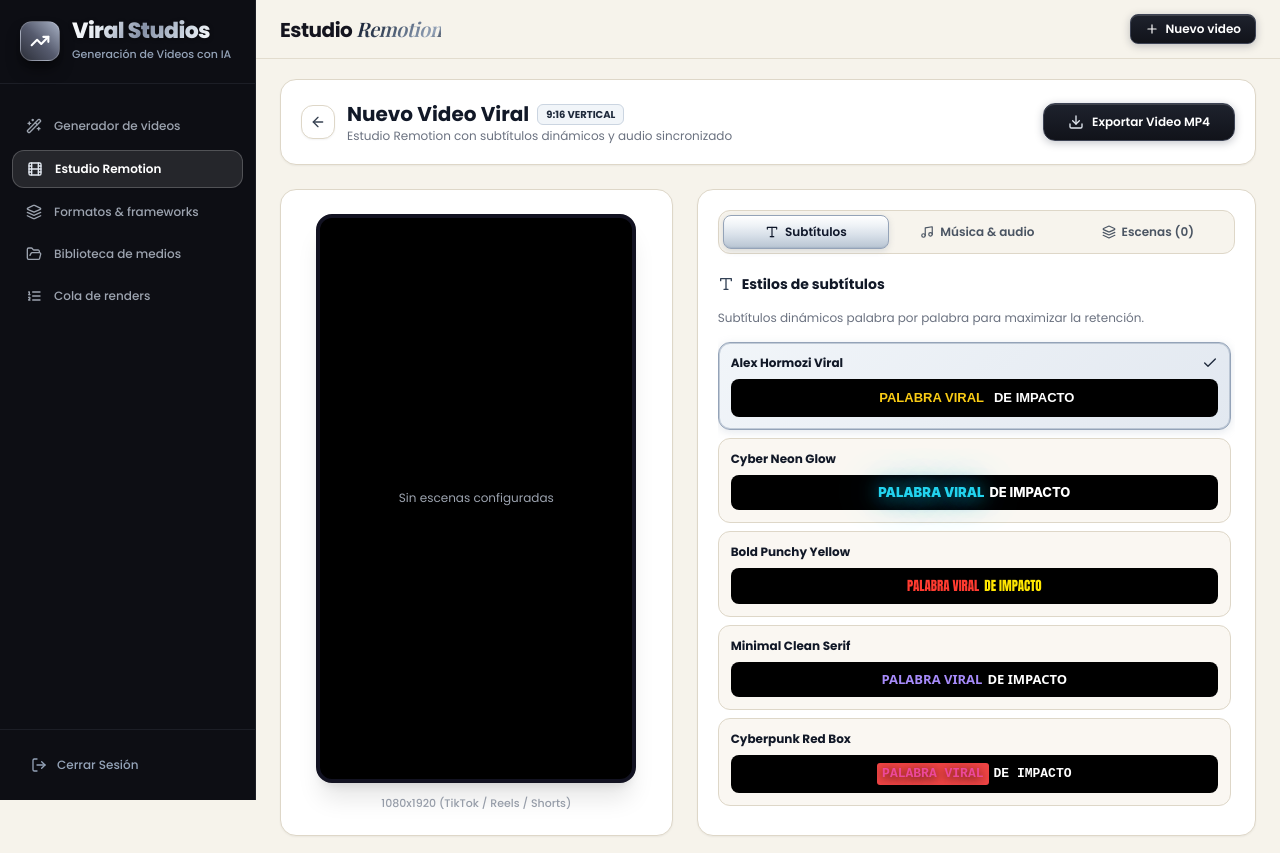
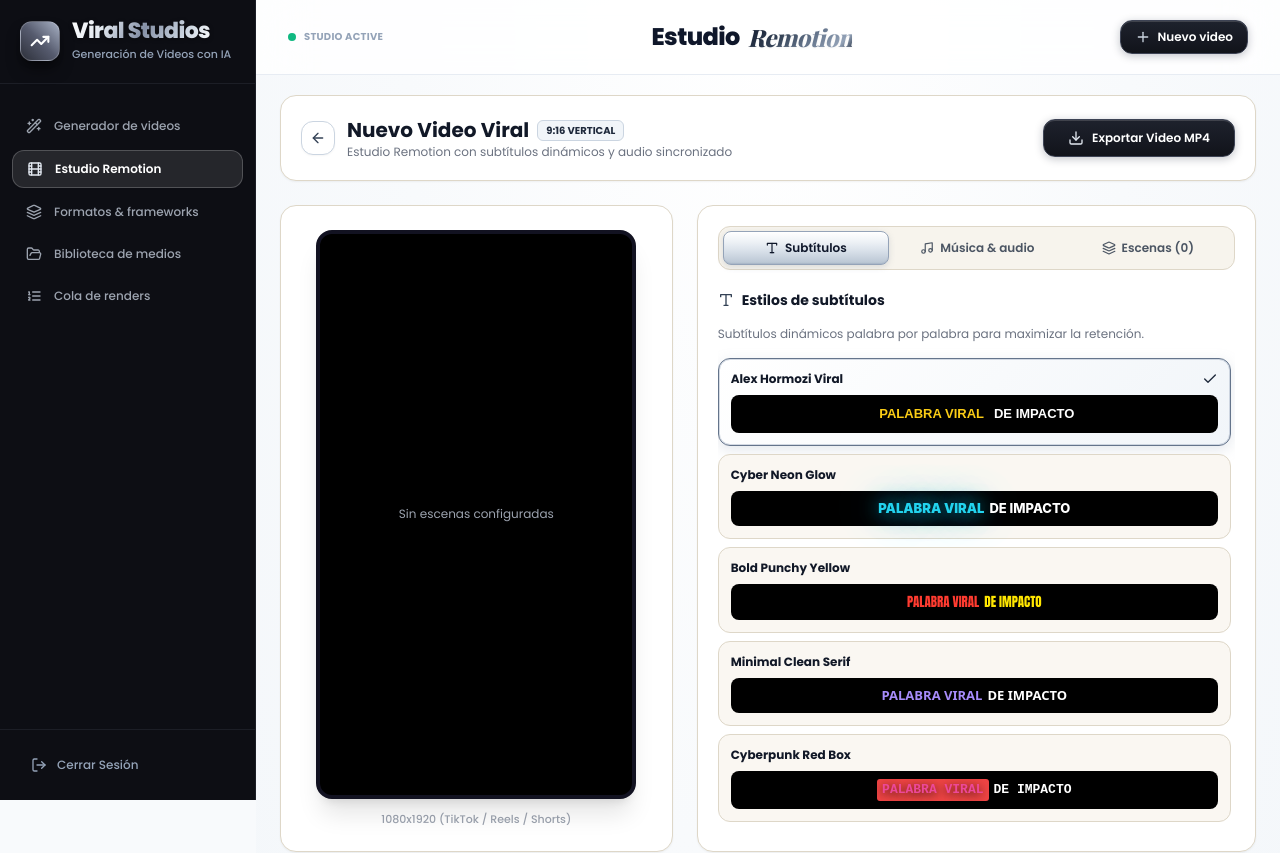
Before and after one commit to Sano-Punto/contenido-viral, a Next.js app: page /estudio-remotion in a window 1280 px wide. Shown: the top 853 px of the page. Built offline with nearby package versions, Linux system fonts and the light colour scheme; a web font is replaced by a local one.

Commit message:
style: center header section title, expand spacing, and add modern platinum ambient backdrop

```diff
--- a/app/(dashboard)/layout.tsx
+++ b/app/(dashboard)/layout.tsx
@@ -14,7 +14,7 @@ export default function DashboardLayout({
   children: React.ReactNode;
 }) {
   return (
-    <div className="bg-[#f6f3eb] text-[#1f1f2e] min-h-screen flex w-full">
+    <div className="bg-slate-50 text-slate-900 min-h-screen flex w-full">
       <Sidebar />
       <ContentWrapper>
         <TopHeader />
--- a/app/globals.css
+++ b/app/globals.css
@@ -6,11 +6,11 @@
 
 @layer base {
   body {
-    @apply font-sans antialiased text-[#1f1f2e] bg-[#f6f3eb] selection:bg-[#1e293b] selection:text-white;
+    @apply font-sans antialiased text-[#0f172a] bg-[#f8fafc] selection:bg-slate-800 selection:text-white;
   }
 
   h1, h2, h3, h4, h5, h6 {
-    @apply font-sans font-bold text-[#14141e];
+    @apply font-sans font-bold text-[#0f172a];
   }
 }
 
@@ -86,24 +86,24 @@
   /* 3. BOTÓN NEUTRO / RETORNO (WHITE ARENA) */
   .btn-arena {
     background: #ffffff;
-    border: 1px solid #ded7c8;
-    color: #374151;
+    border: 1px solid #cbd5e1;
+    color: #334155;
     font-weight: 600;
-    box-shadow: 0 1px 2px rgba(0, 0, 0, 0.05);
+    box-shadow: 0 1px 2px rgba(0, 0, 0, 0.04);
     transition: all 0.2s ease;
   }
 
   .btn-arena:hover {
-    background: #ede8dc;
-    border-color: #c8c0b0;
-    color: #111827;
+    background: #f1f5f9;
+    border-color: #94a3b8;
+    color: #0f172a;
   }
 
   /* 4. TARJETA SELECCIONADA CON BRILLO SILVER LUMINOSO */
   .silver-selected {
-    background: linear-gradient(135deg, #f1f5f9 0%, #e2e8f0 100%);
-    border-color: #94a3b8 !important;
-    box-shadow: 0 2px 8px rgba(148, 163, 184, 0.25), inset 0 0 0 1px rgba(148, 163, 184, 0.5);
+    background: linear-gradient(135deg, #ffffff 0%, #f1f5f9 100%);
+    border-color: #64748b !important;
+    box-shadow: 0 4px 14px rgba(148, 163, 184, 0.25), inset 0 0 0 1px rgba(148, 163, 184, 0.4);
   }
 }
 
@@ -114,16 +114,16 @@
 }
 
 ::-webkit-scrollbar-track {
-  background: #ede8dc;
+  background: #f1f5f9;
 }
 
 ::-webkit-scrollbar-thumb {
-  background: #c8c0b0;
+  background: #cbd5e1;
   border-radius: 9999px;
 }
 
 ::-webkit-scrollbar-thumb:hover {
-  background: #a89f8d;
+  background: #94a3b8;
 }
 
 @keyframes fadeIn {
--- a/components/layout/ContentWrapper.tsx
+++ b/components/layout/ContentWrapper.tsx
@@ -10,7 +10,7 @@ import React from 'react';
 export const ContentWrapper: React.FC<{ children: React.ReactNode }> = ({ children }) => {
   return (
     <>
-      <div id="content-wrapper" className="flex flex-col min-h-screen bg-[#f6f3eb] w-full min-w-0">
+      <div id="content-wrapper" className="flex flex-col min-h-screen bg-[radial-gradient(ellipse_at_top,_var(--tw-gradient-stops))] from-white via-slate-50/90 to-slate-100/70 w-full min-w-0">
         {children}
       </div>
       <style>{`
--- a/components/layout/TopHeader.tsx
+++ b/components/layout/TopHeader.tsx
@@ -3,7 +3,7 @@
 import React from 'react';
 import { usePathname, useRouter } from 'next/navigation';
 import { useSystemStore } from '@/store/useProjectStore';
-import { Plus, Film, Menu } from 'lucide-react';
+import { Plus, Film, Menu, Sparkles } from 'lucide-react';
 
 const PATH_TITLES: Record<string, { titleMain: string; titleAccent: string }> = {
   '/generador-de-videos': { titleMain: 'Generador de', titleAccent: 'Videos' },
@@ -22,27 +22,37 @@ export const TopHeader: React.FC = () => {
   const info = PATH_TITLES[pathname] || { titleMain: 'Viral Studios', titleAccent: 'Plataforma' };
 
   return (
-    <header className="sticky top-0 z-20 bg-[#f6f3eb]/95 backdrop-blur-md border-b border-[#e2dcce] px-4 sm:px-6 py-3.5">
-      <div className="flex items-center justify-between gap-3">
-        <div className="flex items-center gap-3">
+    <header className="sticky top-0 z-20 bg-white/80 backdrop-blur-xl border-b border-slate-200/80 px-4 sm:px-8 py-4 sm:py-5 shadow-xs transition-all">
+      <div className="flex items-center justify-between relative w-full">
+        {/* Columna Izquierda: Botón Hamburguesa en Móvil / Indicador en Desktop */}
+        <div className="flex items-center gap-3 min-w-[40px]">
           <button
             type="button"
             onClick={toggleMobileMenu}
-            className="md:hidden p-2 rounded-lg text-gray-600 hover:bg-[#ede8dc] transition-colors"
+            className="md:hidden p-2 rounded-xl text-slate-700 hover:bg-slate-100 transition-colors border border-slate-200"
             aria-label="Abrir menú"
           >
             <Menu className="w-5 h-5" />
           </button>
 
-          <h1 className="text-lg sm:text-xl font-bold text-[#14141e] tracking-tight">
-            {info.titleMain}{' '}
-            <span className="font-serif italic font-semibold text-silver-shine">
+          <div className="hidden md:flex items-center gap-2 text-xs font-semibold text-slate-400">
+            <span className="w-2 h-2 rounded-full bg-emerald-500 animate-pulse" />
+            <span className="tracking-wide uppercase text-[10px] text-slate-400 font-bold">Studio Active</span>
+          </div>
+        </div>
+
+        {/* Columna Central: Título Centrado y Destacado */}
+        <div className="flex-1 text-center px-2">
+          <h1 className="text-xl sm:text-2xl font-black text-slate-900 tracking-tight flex items-center justify-center gap-2">
+            <span>{info.titleMain}</span>
+            <span className="font-serif italic font-extrabold text-silver-shine drop-shadow-sm">
               {info.titleAccent}
             </span>
           </h1>
         </div>
 
-        <div className="flex items-center gap-2">
+        {/* Columna Derecha: Botones de Acción */}
+        <div className="flex items-center justify-end gap-2.5 min-w-[40px]">
           {pathname !== '/generador-de-videos' && (
             <button
               type="button"
@@ -50,9 +60,9 @@ export const TopHeader: React.FC = () => {
                 resetProject();
                 router.push('/generador-de-videos');
               }}
-              className="btn-dark-luxury inline-flex items-center gap-1.5 px-3.5 py-1.5 rounded-lg text-xs shadow-sm"
+              className="btn-dark-luxury inline-flex items-center gap-1.5 px-3.5 py-2 rounded-xl text-xs shadow-sm"
             >
-              <Plus className="w-3.5 h-3.5" />
+              <Plus className="w-4 h-4 text-slate-300" />
               <span className="hidden sm:inline">Nuevo video</span>
             </button>
           )}
@@ -61,9 +71,9 @@ export const TopHeader: React.FC = () => {
             <button
               type="button"
               onClick={() => router.push('/estudio-remotion')}
-              className="btn-silver-luxury inline-flex items-center gap-1.5 px-3.5 py-1.5 rounded-lg text-xs shadow-sm"
+              className="btn-silver-luxury inline-flex items-center gap-1.5 px-3.5 py-2 rounded-xl text-xs shadow-sm"
             >
-              <Film className="w-3.5 h-3.5" />
+              <Film className="w-4 h-4 text-slate-800" />
               <span className="hidden sm:inline">Estudio</span>
             </button>
           )}
```
